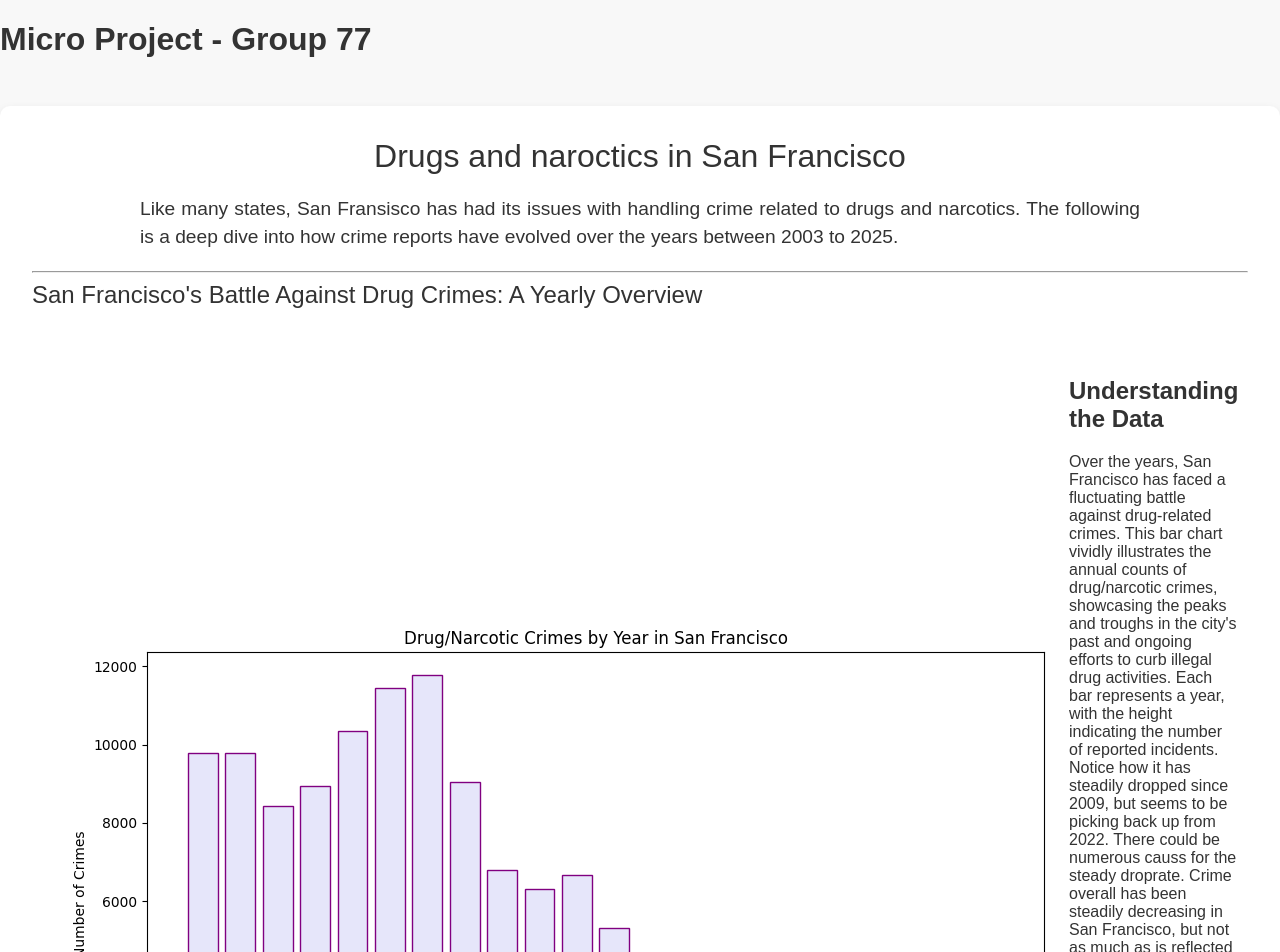
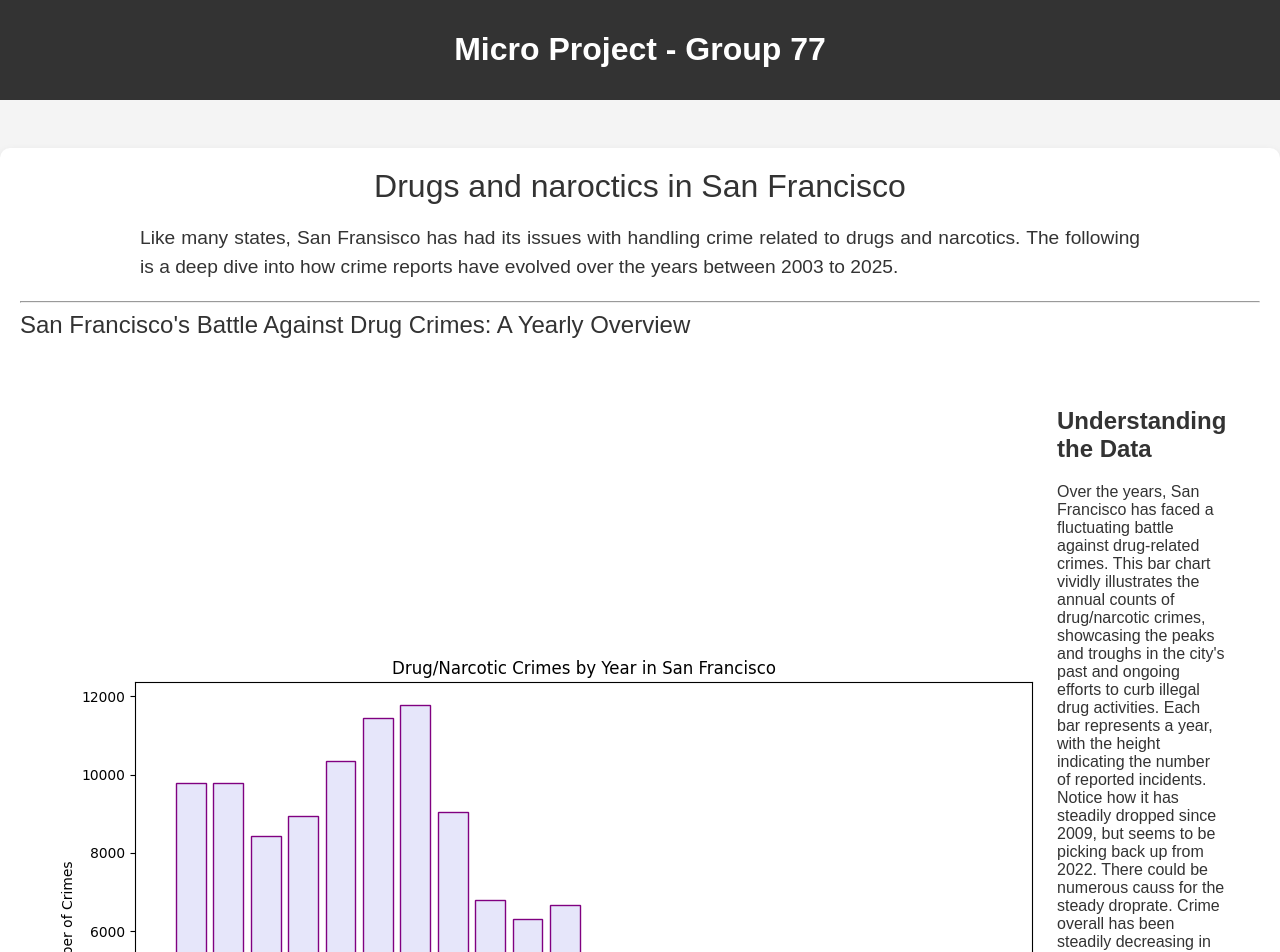
Before and after one commit to s204475/s204475.github.io, a Jekyll site: the page built from index.markdown, in a window 1280 px wide. Shown: the top 952 px of the page. Built offline with Jekyll 4.4.1, drawn with Linux system fonts in a browser that asks for light colours.

Commit message:
Added styling for header and footer

```diff
--- a/_layouts/default.html
+++ b/_layouts/default.html
@@ -21,3 +21,30 @@
 </body>
 
 </html>
+
+<style>
+    body {
+        font-family: Arial, sans-serif;
+        margin: 0;
+        padding: 0;
+        background-color: #f4f4f4;
+    }
+
+    header {
+        background-color: #333;
+        color: white;
+        padding: 10px 0;
+        text-align: center;
+    }
+
+    main {
+        padding: 20px;
+    }
+
+    footer {
+        text-align: center;
+        padding: 10px 0;
+        background-color: #333;
+        color: white;
+    }
+</style>
```
